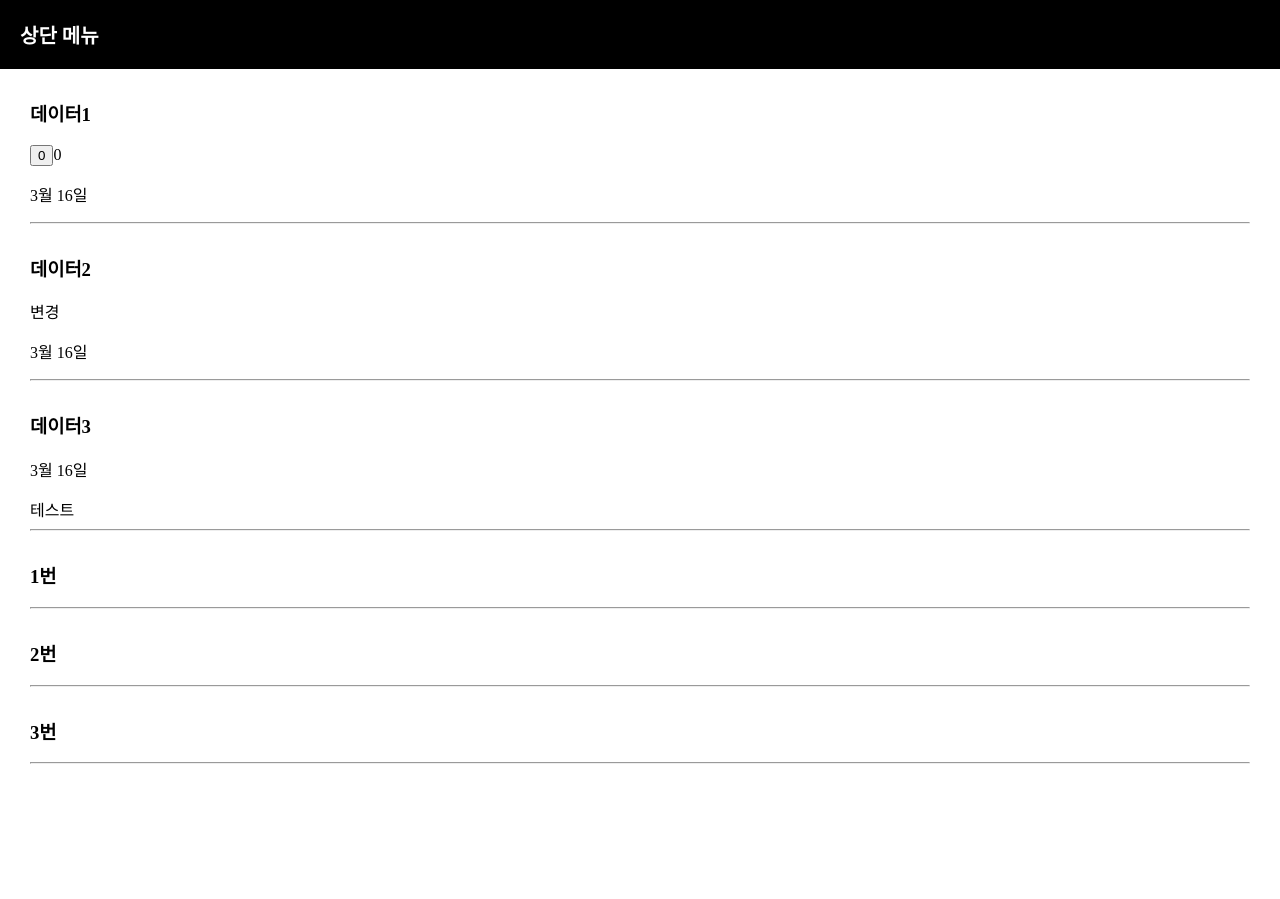
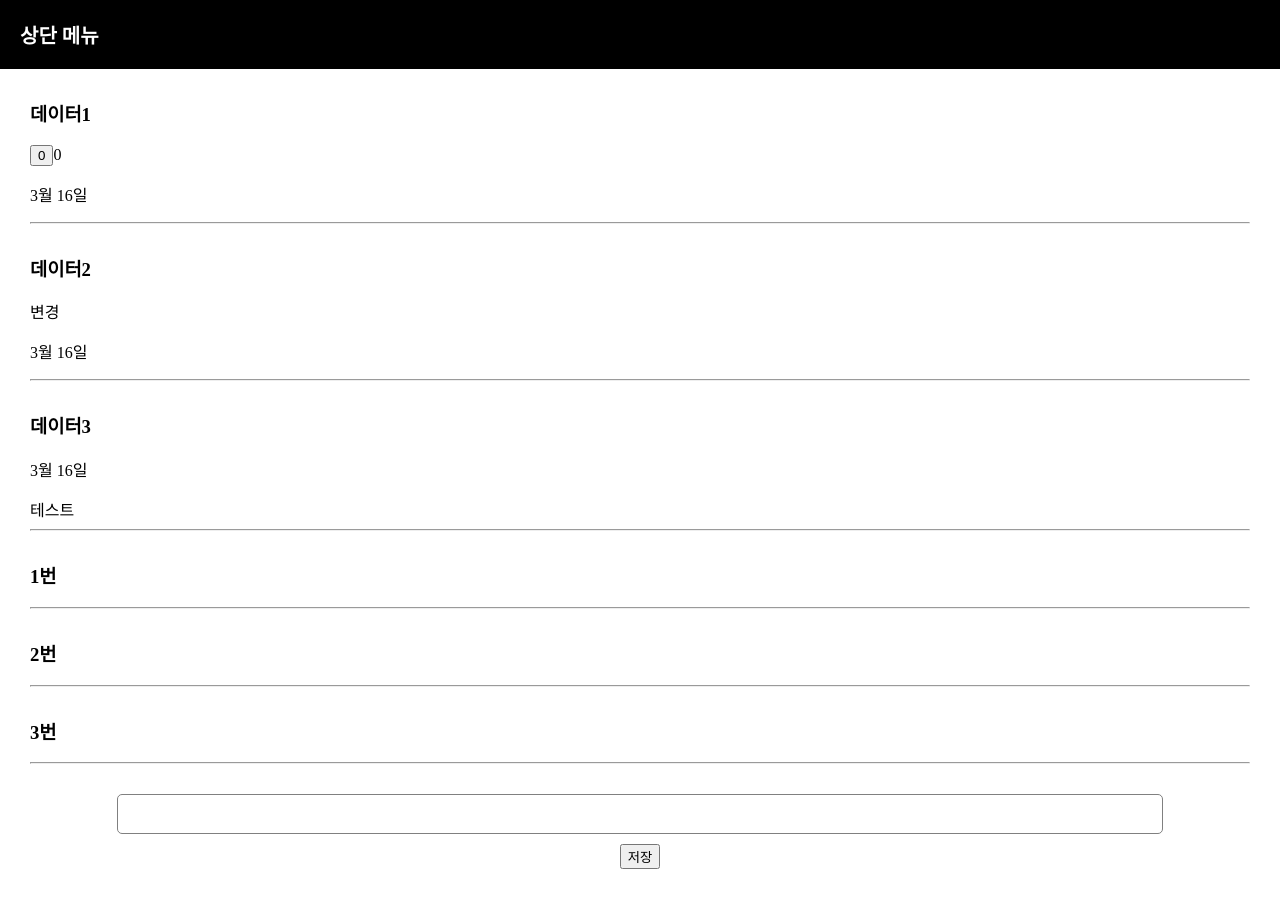
Before and after one commit to eirinlove/blog, a React (Create React App) app: page / in a window 1280 px wide. Shown: the top 899 px of the page. Before the commit the page ends 800 px from the top, so only its background shows below. Built offline with nearby package versions, Linux system fonts and the light colour scheme.

Commit message:
listArrayAdd

```diff
--- a/src/App.css
+++ b/src/App.css
@@ -67,3 +67,26 @@
     transform: rotate(360deg);
   }
 }
+
+.polled{
+
+  margin-top : 30px;
+  margin-bottom: 30px;
+
+}
+
+.polled input {
+  padding :  10px;
+  font-size: 16px;
+  border-radius: 5px;
+  width: 80%;
+  border : 1px solid grey;
+
+}
+
+
+.polled button {
+  display: block;
+  margin: auto;
+  margin-top : 10px;
+}
--- a/src/App.js
+++ b/src/App.js
@@ -87,7 +87,17 @@
     ?<Mdodal product={product} setNum={setNum} opArray={opArray}>Modal test</Mdodal>
     : null
     }
+     <div className = "polled">
 
+    <input onChange={(e) => { inputCha(e.target.value)}}/>
+    <button onClick={()=>{
+
+
+      var arraycopy = [...douproduct];
+      arraycopy.unshift(inputTest);
+      c( arraycopy ) }}>저장</button>
+
+     </div>
 
     {/* {inputTest}
      <input onChange={(e) => {inputCha(e.target.value)}}/>     */}
```
